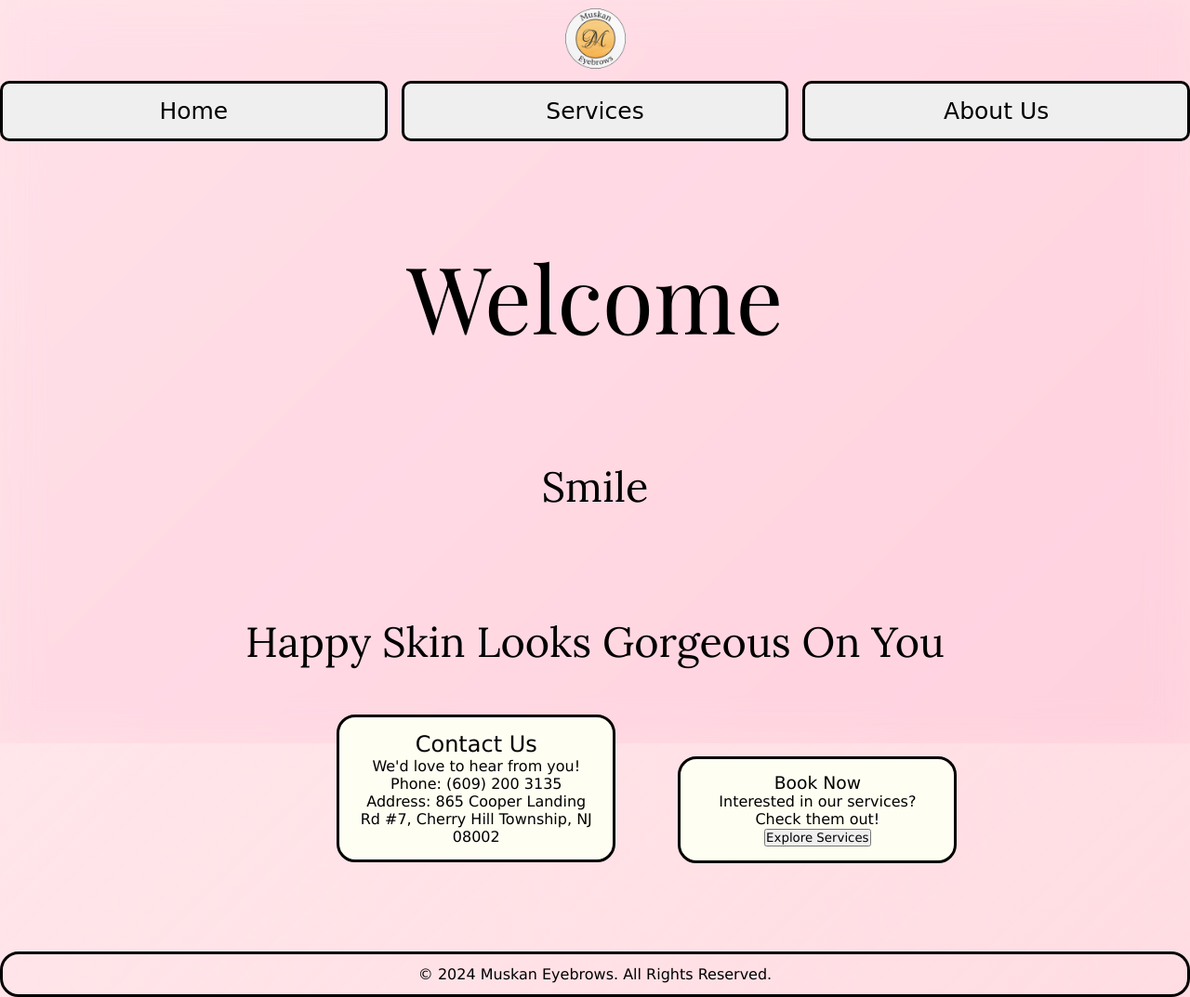
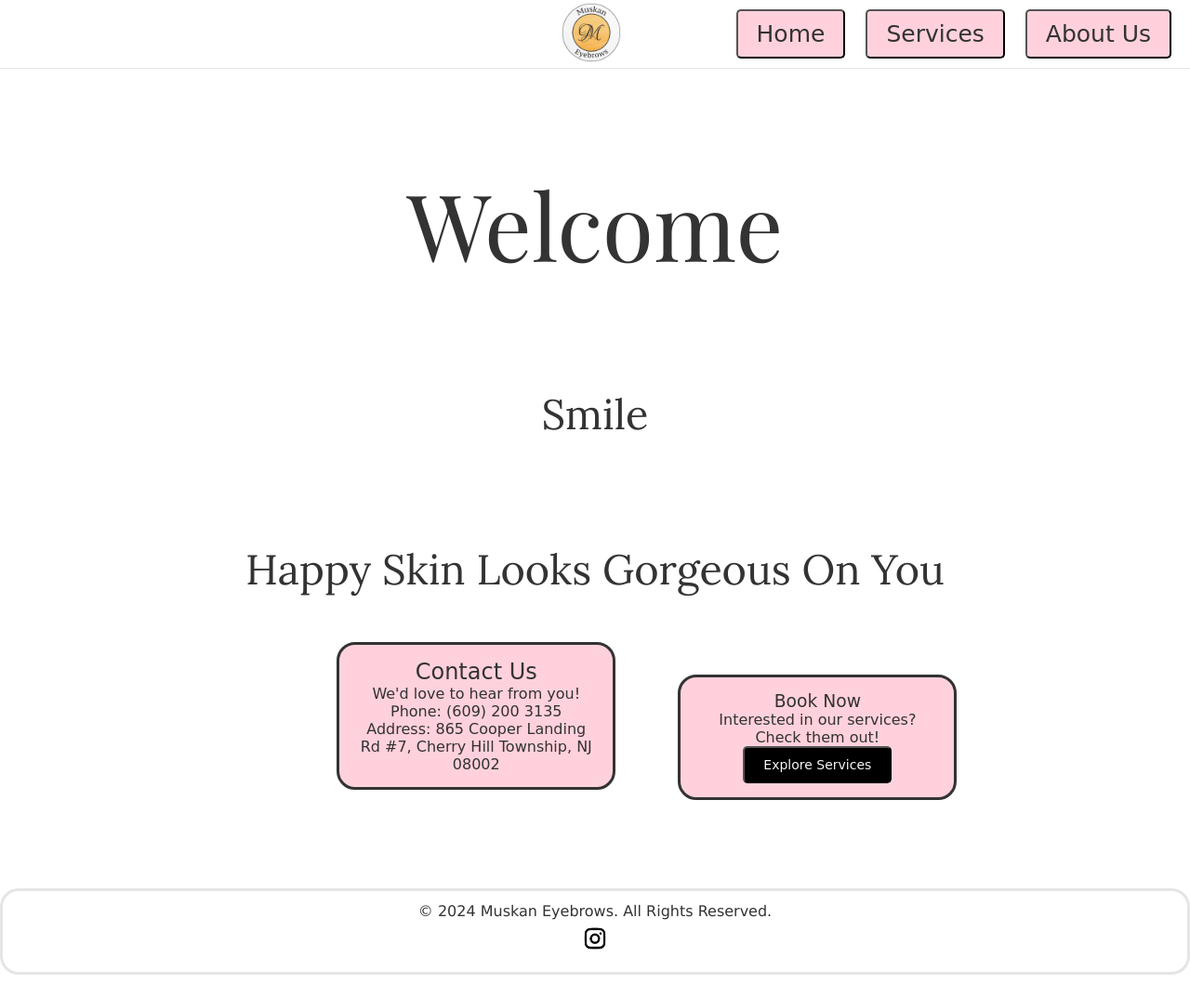
Before and after one commit to suchipatel13/Muskan-Eyebrows, a plain HTML site: page index.html in a window 1280 px wide. Shown: the whole page at 93% size. After the commit the page ends 1049 px from the top, so only its background shows below. Drawn offline with nearby package versions, Linux system fonts and the light colour scheme.

Commit message:
cleaned up homepage and fxed book now box

```diff
--- a/index.html
+++ b/index.html
@@ -11,7 +11,7 @@
     <!-- Header Section -->
     <div class="header-container">
         <div class="logo">
-            <img src="images/Muskan_Eyebrows_Transparent.png" alt="Muskan Eyebrows Logo" class="logo">
+            <img src="images/Muskan_Eyebrows_Transparent.png" alt="Muskan Eyebrows Logo">
         </div>
         <div class="tab-container">
             <button class="tab" onclick="langName('Home', this, 'rgb(243, 122, 122)')" id="defaultOpen">Home</button>
@@ -20,8 +20,11 @@
         </div>
     </div>
 
+
+
+
     <!-- Home Section -->
-    <div id="Home" class="tabcontent">
+    <div id="Home" class="tabcontent home-page">
         <div class="Welcome">
             <h1>Welcome</h1>
             <p>Smile</p>
@@ -393,9 +396,13 @@
 
 
     <!-- Footer -->
-    <div id="footer" class="footers">
+    <div id="footer" class="footers-content">
         <p>&copy; 2024 Muskan Eyebrows. All Rights Reserved.</p>
+        <a href="https://www.instagram.com/MuskanEyebrows/" target="_blank" class="instagram-link" aria-label="Visit Muskan Eyebrows on Instagram">
+            <img src="images/instagram-removebg-preview.png" alt="Instagram Logo" class="instagram-logo">
+        </a>
     </div>
+
 
     <script src="script.js"></script>
 </body>
--- a/script.js
+++ b/script.js
@@ -16,3 +16,19 @@ function langName(tabName, elmnt, color) {
 
 // Set default tab
 document.getElementById('defaultOpen').click();
+
+function navigateToServices() {
+    // Activate the Services tab (if using tabs)
+    document.querySelectorAll(".tabcontent").forEach(tab => {
+        tab.style.display = "none"; // Hide other tabs
+    });
+
+    // Show the Services tab
+    document.getElementById("Services").style.display = "block";
+
+    // Scroll to the Services section
+    document.getElementById("Services").scrollIntoView({
+        behavior: "smooth",
+        block: "start"
+    });
+}
--- a/style.css
+++ b/style.css
@@ -4,9 +4,10 @@
     box-sizing: border-box;
     font-family:'Lucida Sans', 'Lucida Sans Regular', 'Lucida Grande', 'Lucida Sans Unicode', Geneva, Verdana, sans-serif;
     font-optical-sizing: auto;
-     font-weight: 400;
-     font-style: bold;
-     size: 100vh;
+    font-weight: 400;
+    font-style: bold;
+    size: 100vh;
+
  }
 
  .logo{
@@ -18,44 +19,68 @@
     width: 125px;
     height: auto;
 }
+
+
+
 body {
-    background: linear-gradient(
-        135deg,
-        rgba(255, 224, 229, 0.8),
-        rgba(255, 192, 203, 0.6)
-    );
+    background:white;
     backdrop-filter: blur(20px) saturate(200%);
     -webkit-backdrop-filter: blur(20px) saturate(200%);
-    height: 100vh;
+    background-attachment: fixed; /* Fixes scrolling mismatch */
+    background-size: cover; /* Ensures gradient fully covers the viewport */
+    background-repeat: no-repeat; /* Prevents gradient tiling */
+    min-height: 100vh; /* Use min-height instead of height for flexibility */
     margin: 0;
-    overflow: hidden;
+    overflow-y: auto;
+    overflow-x: hidden;
+    color: #333; /* Matches text color for readability */
+}
+.header-container {
+    display: flex;
+    align-items: center; /* Align items vertically in the center */
+    justify-content: space-between; /* Space between logo and tabs */
+    padding: 10px 20px; /* Add padding for spacing */
+    background-color: white; /* Optional: Background color for the header */
+    border-bottom: 1px solid rgba(0, 0, 0, 0.1);
+    position: relative;/* Optional: Subtle border at the bottom */
+}
+
+/* Logo Centered */
+.logo {
+    flex: 1;
+    position: absolute;
+    left: 45%;
+}
+
+.logo img {
+    width: 120px; /* Adjust the logo size */
+    height: auto;
 }
 
 
 
 .tab-container{
-    width: 100%;
     display: flex;
-    gap: 15px;
-    justify-content: space-between;
-    margin: 0;
-    padding: 0;
-    transform: translate()
-
+    gap: 22px;
+    margin-left: auto;
 
 }
 
 .tab{
-    border: solid;
-    padding: 15px 0px;
+    border: 1 px solid #c19a6b;
+    padding: 10px 20px;
     font-size: 25px;
     cursor: pointer;
-    color:black;
-    background-color: N460-3;
+    color:#333;
+    background-color: #FFD1DC;
     text-align: center;
-    border-radius: 10px;
-    flex: 1;
+    border-radius: 5px;
     font-family: 'Pacifico', cursive;
+    transition: background-color 0.3s ease, transform 0.3s ease; /* Smooth hover effects */
+    justify-content: space-evenly;
+}
+.tab:hover {
+    transform: translateY(-2px); /* Slight lift on hover */
 }
 
 .contact-info{
@@ -71,11 +96,13 @@ body {
     top: 50%;
     left: 2%;
     margin-bottom: 35px;
-    background-color: #FFFEF2;
+    background-color: #FFD1DC;
     justify-content: center;
     text-align: center;
     width: 300px;
 }
+
+
 .contact-info:hover,
 .contact-info:focus-visible{
     transform: translateY(-1.00rem);
@@ -83,10 +110,20 @@ body {
 }
 .contact-info h2{
     text-align: center;
+    font-family: 'Pacifico', cursive;
+
+
 }
 
 .contact-info p{
     text-align: center;
+    font-family: 'Pacifico', cursive;
+
+}
+
+.Book h3, .Book p {
+    font-family: 'Pacifico', cursive;
+
 }
 .Book{
     border-radius: 20px;
@@ -101,7 +138,7 @@ body {
     top: 50%;
     left: 7%;
     margin-bottom: 35px;
-    background-color: #FFFEF2;
+    background-color: #FFD1DC;
     justify-content: center;
     text-align: center;
     width: 300px;
@@ -111,6 +148,18 @@ body {
     transform: translateY(-1.00rem);
     transition: transform 200ms;
 }
+.book-now-button{
+    font-family: 'Pacifico', cursive;
+
+    padding: 10px 20px;
+    background-color: black;
+    color: whitesmoke;
+    font-size: 14px;
+    cursor: pointer;
+    border-radius: 5px;
+    transition: background-color 0.3 ease, tranform 0.3s ease;
+}
+
 
 .Welcome h1 {
     font-size: 100px; /* Adjust heading size */
@@ -144,14 +193,22 @@ body {
     animation: slideUp 1s ease-out forwards;
 }
 
-.footers{
-    border: solid;
+#footer {
+    border: solid rgba(0, 0, 0, 0.1); /* Subtle border for a clean design */
     text-align: center;
     justify-content: center;
     border-radius: 20px;
     margin-top: 40px;
     padding: 12px;
+    background: inherit; /* Inherit the body's background */
+    backdrop-filter: blur(20px) saturate(200%);
+    -webkit-backdrop-filter: blur(20px) saturate(200%);
+    color: #333; /* Ensure footer text is visible */
+
 }
+
+
+
 
 .service-page {
     display: flex;
@@ -306,3 +363,8 @@ body {
     text-align: center;
     width: 300px;
 }
+.instagram-logo {
+    width: 40px; /* Set the size of the logo */
+    height: auto; /* Maintain aspect ratio */
+    transition: transform 0.3s ease, filter 0.3s ease; /* Add a hover effect */
+}
```
Also changed, not shown: images/instagram-removebg-preview.png (added).
